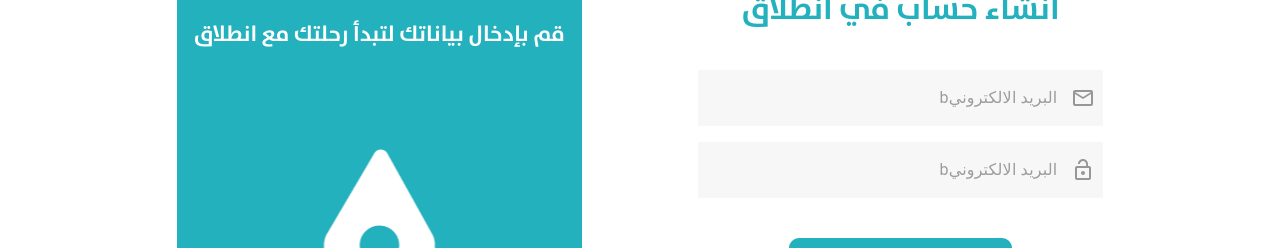
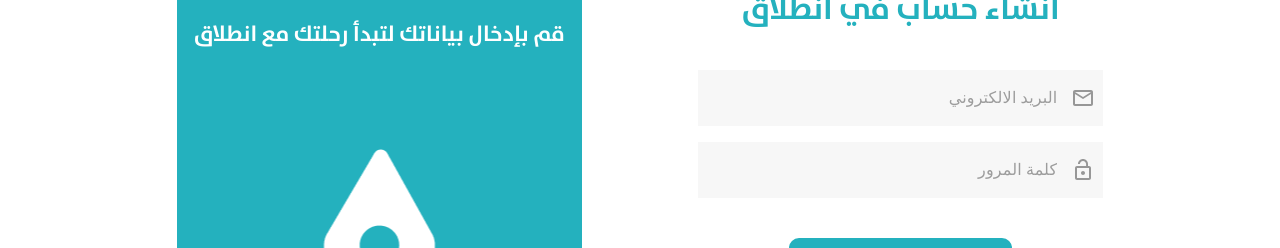
Before and after one commit to Di-pak/intelaq.ai, a Next.js app: page /auth/login in a window 1280 px wide. Shown: the part 263-511 px from the top of the page. Built offline with nearby package versions, Linux system fonts and the light colour scheme; no server answers.

Commit message:
minpr fixes

```diff
--- a/config/authConfig.js
+++ b/config/authConfig.js
@@ -5,7 +5,7 @@ export const authConfig = {
   createAnAccount: "انشاء حساب في انطلاق",
   createAnAccountButton: "انشاء حساب",
   nameText: "الاسم",
-  emailText: "البريد الالكترونيb",
+  emailText: "البريد الالكتروني",
   passwordText: "كلمة المرور",
   orText: "أو من خلال",
   signInText: "تسجيل الدخول",
--- a/pages/_app.tsx
+++ b/pages/_app.tsx
@@ -11,9 +11,9 @@ export default function App({ Component, pageProps }: AppProps) {
   const [user, userIsLoading, userError] = useAuthState(auth);
   const router = useRouter();
 
-  useEffect(() => {
-    checkUserLoggedIn();
-  }, [user, userIsLoading]);
+  // useEffect(() => {
+  //   checkUserLoggedIn();
+  // }, [user, userIsLoading]);
 
   if (userIsLoading) return null;
 
--- a/pages/auth/login.tsx
+++ b/pages/auth/login.tsx
@@ -105,7 +105,7 @@ function Login() {
                 type="password"
                 name="password"
                 onChange={handleFieldChange}
-                placeholder={authConfig.emailText}
+                placeholder={authConfig.passwordText}
                 InputProps={{
                   startAdornment: (
                     <InputAdornment position="start">
--- a/pages/auth/register.tsx
+++ b/pages/auth/register.tsx
@@ -176,7 +176,7 @@ function Register() {
                 type="password"
                 value={formData.password}
                 onChange={handleFieldChange}
-                placeholder={authConfig.emailText}
+                placeholder={authConfig.passwordText}
                 InputProps={{
                   startAdornment: (
                     <InputAdornment position="start">
```
